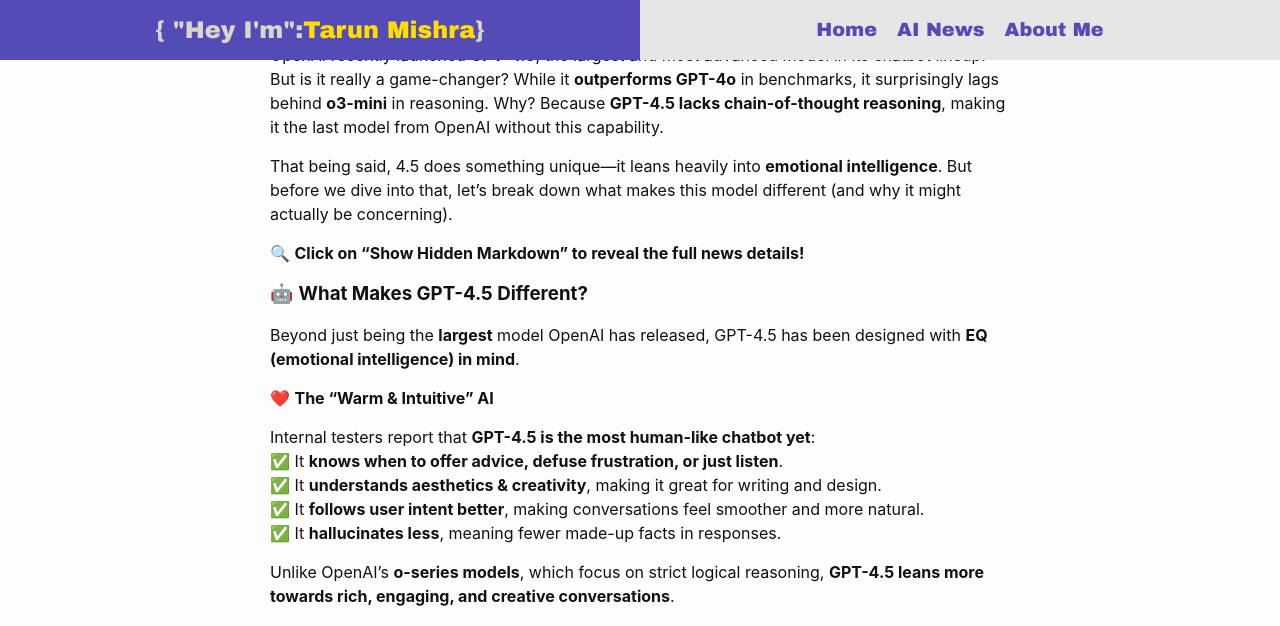
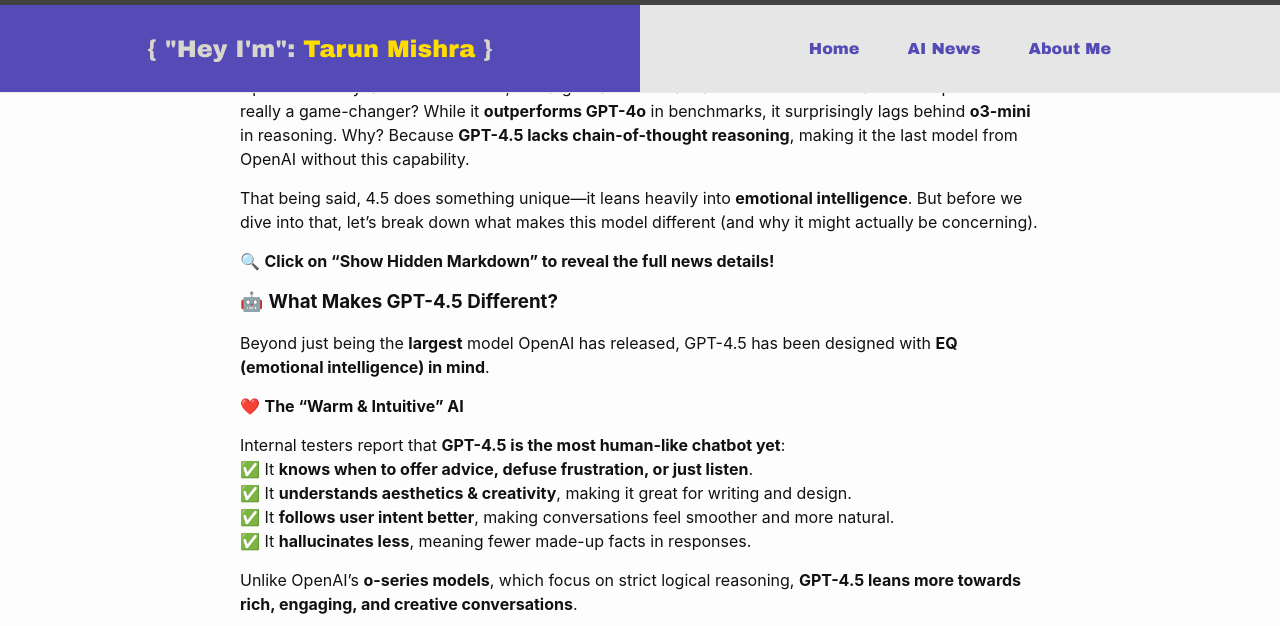
Before and after one commit to tarundirector/tarunmishra.github.io, a Jekyll site: the page built from march_newspage.md, in a window 1280 px wide and 1400 px high. Shown: the top 626 px of the window. Built offline with Jekyll 4.4.1, drawn with Linux system fonts in a browser that asks for light colours.

Commit message:
Update default.html

```diff
--- a/_layouts/default.html
+++ b/_layouts/default.html
@@ -2,144 +2,163 @@
 <html lang="{{ page.lang | default: site.lang | default: 'en' }}">
 <head>
   <meta charset="utf-8">
+  <meta http-equiv="X-UA-Compatible" content="IE=edge">
   <meta name="viewport" content="width=device-width, initial-scale=1">
-  <title>{{ page.title | escape }} - {{ site.title | escape }}</title>
+
   <!-- Import Fonts -->
   <link href="https://fonts.googleapis.com/css2?family=Archivo+Black&family=Archivo:wght@400;600;700&family=Roboto:wght@300;400;500;700&display=swap" rel="stylesheet">
+
   <style>
+    /* CSS Variables */
     :root {
-      --primary-bg: #544bb6;    /* Purple (Main) */
-      --secondary-bg: #e6e6e6;  /* Light Grey BG */
-      --accent-color: #ffdd00;  /* Yellow */
-      --dark-color: #1f2626;    /* Dark */
-      --light-color: #d9d7cd;   /* Light Greyish */
-      --highlight-bg: #ffdd00;  /* Highlight background */
+      --primary-bg: #544bb6;
+      --secondary-bg: #e6e6e6;
+      --accent-color: #ffdd00;
+      --dark-color: #1f2626;
+      --light-color: #d9d7cd;
+      --highlight-bg: #ffdd00;
     }
-    /* Reset & Basic Styling */
-    * {
+    /* Global Base */
+    body {
       margin: 0;
-      padding: 0;
-      box-sizing: border-box;
-    }
-    body {
       font-family: 'Roboto', sans-serif;
       background-color: #fff;
       color: var(--dark-color);
-      /* Provide space so content isn’t hidden by fixed header/footer */
-      padding-top: 70px;
-      padding-bottom: 70px;
     }
-    a {
-      text-decoration: none;
-      color: inherit;
+    .wrapper {
+      width: 90%;
+      max-width: 1200px;
+      margin: 0 auto;
     }
     /* Header Styles */
-    header {
-      position: fixed;
-      top: 0;
-      left: 0;
-      width: 100%;
+    .site-header {
+      margin-bottom: 2rem; /* space between header and main content */
+    }
+    .header-container {
       display: flex;
-      height: 60px;
-      z-index: 1000;
     }
-    .header-left,
-    .header-right {
+    .header-left, .header-right {
       flex: 1;
       display: flex;
       align-items: center;
       justify-content: center;
-      padding: 10px;
+      padding: 1rem;
     }
     .header-left {
       background-color: var(--primary-bg);
-      font-family: 'Archivo Black', sans-serif;
-      font-size: 1.5rem;
-    }
-    .header-left .light {
-      color: var(--light-color);
-    }
-    .header-left .accent {
-      color: var(--accent-color);
     }
     .header-right {
       background-color: var(--secondary-bg);
     }
-    .header-right a {
+    .header-text {
       font-family: 'Archivo Black', sans-serif;
-      font-size: 1.2rem;
+      font-size: 1.5rem;
+    }
+    .header-text .light-text {
+      color: var(--light-color);
+    }
+    .header-text .accent-text {
+      color: var(--accent-color);
+    }
+    .header-nav ul {
+      list-style: none;
+      margin: 0;
+      padding: 0;
+      display: flex;
+      gap: 1rem;
+    }
+    .header-nav a {
+      font-family: 'Archivo Black', sans-serif;
       color: var(--primary-bg);
-      margin: 0 10px;
-      transition: background 0.3s, padding 0.3s;
+      text-decoration: none;
+      padding: 0.5em 1em;
+      transition: background-color 0.3s, color 0.3s;
     }
-    .header-right a:hover {
+    .header-nav a:hover {
       background: linear-gradient(transparent 60%, var(--highlight-bg) 60%);
-      padding: 2px 4px;
-      display: inline-block;
     }
-    /* Main Content Wrapper */
-    .wrapper {
-      max-width: 1200px;
-      margin: 0 auto;
-      padding: 20px;
+    /* Main Content Spacing */
+    main {
+      margin: 2rem 0;
     }
     /* Footer Styles */
-    footer {
-      position: fixed;
-      bottom: 0;
-      left: 0;
-      width: 100%;
+    .site-footer {
       background-color: var(--secondary-bg);
-      color: var(--dark-color);
+      padding: 2rem 0;
+      margin-top: 2rem; /* space between main content and footer */
       text-align: center;
-      padding: 10px;
+    }
+    .footer-content {
       font-family: 'Roboto', sans-serif;
     }
-    footer .social-links a {
-      margin: 0 5px;
+    .footer-text {
+      color: var(--dark-color);
+      margin-bottom: 1rem;
+    }
+    .footer-links a {
+      font-family: 'Archivo Black', sans-serif;
+      color: var(--dark-color);
+      margin: 0 0.5rem;
+      text-decoration: none;
       transition: color 0.3s;
     }
-    footer .social-links a:hover {
+    .footer-links a:hover {
       color: var(--accent-color);
     }
   </style>
 
+<meta charset="utf-8">
+<meta http-equiv="X-UA-Compatible" content="IE=edge">
+<meta name="viewport" content="width=device-width, initial-scale=1">
 <link rel="stylesheet" href="https://cdn.jsdelivr.net/npm/@fortawesome/fontawesome-free@latest/css/all.min.css">
 <link rel="stylesheet" href="{{ '/assets/css/style.css' | relative_url }}">
 
 </head>
 <body>
-  <header>
-    <!-- Left part of the header -->
+  <!-- Header -->
+  <header class="site-header">
+    <div class="header-container">
+      <!-- Left Part: Branding -->
       <div class="header-left">
-      <span class="light">{ "Hey I'm": </span>
-      <span class="accent">Tarun Mishra</span>
-      <span class="light"> }</span>
+        <div class="header-text">
+          <span class="light-text">{ "Hey I'm":</span>
+          <span class="accent-text">Tarun Mishra</span>
+          <span class="light-text">}</span>
         </div>
-    <!-- Right part of the header -->
+      </div>
+      <!-- Right Part: Navigation -->
       <div class="header-right">
-      <a href="{{ '/' | relative_url }}">Home</a>
-      <a href="{{ '/pages/news/march_newspage' | relative_url }}">AI News</a>
-      <a href="#about">About Me</a>
+        <nav class="header-nav">
+          <ul>
+            <li><a href="/">Home</a></li>
+            <li><a href="/pages/news/march_newspage">AI News</a></li>
+            <li><a href="#about">About Me</a></li>
+          </ul>
+        </nav>
+      </div>
     </div>
   </header>
 
+  <!-- Main Content -->
   <main>
     <div class="wrapper">
       {{ content }}
     </div>
   </main>
 
-  <footer>
-    <div class="footer-text">
+  <!-- Footer -->
+  <footer class="site-footer">
+    <div class="wrapper footer-content">
+      <p class="footer-text">
         - That was the end of my portfolio, but there’s much more to know about me—feel free to reach out! -
-    </div>
-    <div class="social-links">
-      <a href="mailto:tarunpmishra2001@gmail.com" target="_blank">Email</a>
+      </p>
+      <div class="footer-links">
+        <a href="mailto:tarunpmishra2001@gmail.com">Email</a>
         <a href="https://www.linkedin.com/in/tarunpmishra/" target="_blank">LinkedIn</a>
         <a href="https://www.kaggle.com/tarundirector/code" target="_blank">Kaggle</a>
         <a href="https://github.com/tarundirector" target="_blank">GitHub</a>
       </div>
+    </div>
   </footer>
 </body>
 </html>
```
Lines whose indentation alone changed are shown as unchanged.
